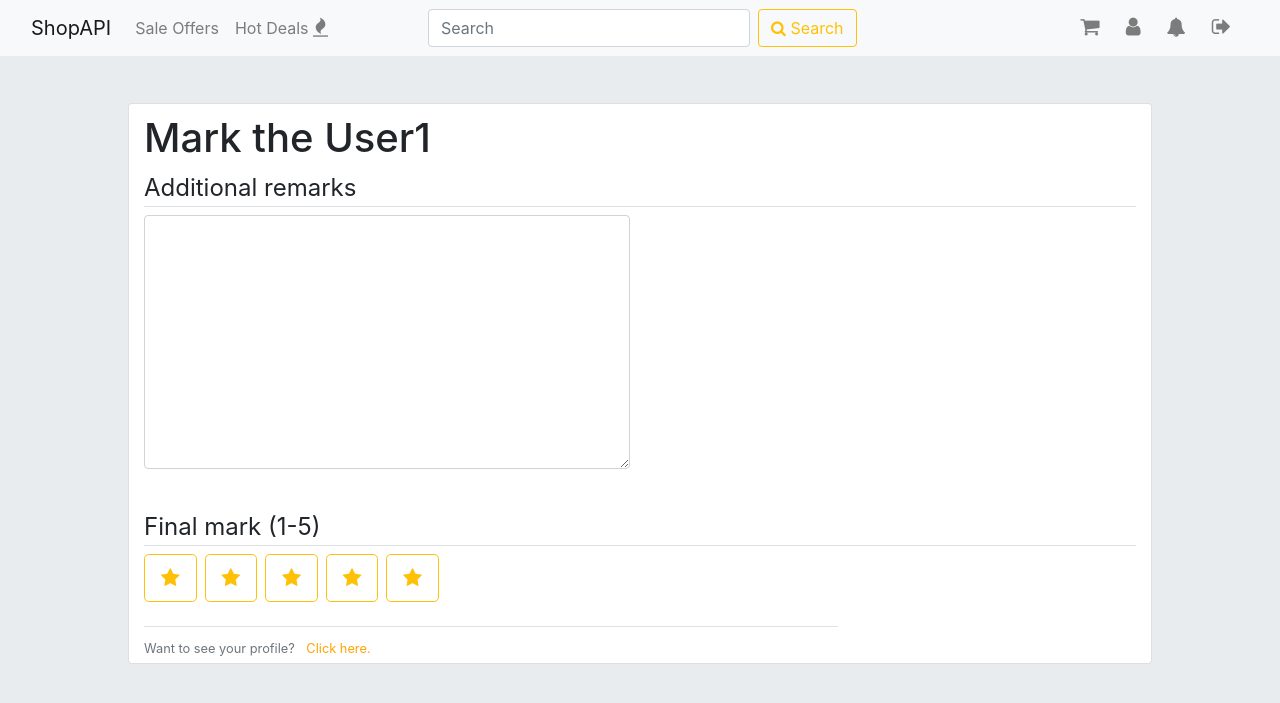
After one commit to Endrju00/shopapp, a Django app: page /stars/2/ in a window 1280 px wide. The commit adds this page. Shown: the top 703 px of the page. Run offline with Django 3.2, Linux system fonts and the light colour scheme; a user stored in the database is signed in; data comes from the database, SQL or seed files in the repository; both versions use the stored data as it was before the commit; some libraries are stand-ins or nearby versions.

Commit message:
Marking users has been added

```diff
--- a/accounts/forms.py
+++ b/accounts/forms.py
@@ -2,7 +2,7 @@ from django import forms
 from django.contrib.auth.models import User
 from django.contrib.auth.forms import UserCreationForm
 
-from .models import CartMembership, Order, OrderMembership
+from .models import CartMembership, Order, OrderMembership, Mark
 
 
 class UserRegisterForm(UserCreationForm):
@@ -28,3 +28,13 @@ class OrderForm(forms.ModelForm):
     class Meta:
         model = Order
         exclude = ['buyer', 'order_items', 'status']
+
+
+class MarkForm(forms.ModelForm):
+    def __init__(self, *args, **kwargs):
+        super(MarkForm, self).__init__(*args, **kwargs)
+        self.fields['text'].label = ""
+
+    class Meta:
+        model = Mark
+        fields = ['text']
--- /dev/null
+++ b/accounts/templates/accounts/mark.html
@@ -0,0 +1,23 @@
+{% extends 'base.html' %}
+{% load crispy_forms_tags %}
+{% block content %}
+  <div class="container card" style="margin-top: 3%; width: 100%;">
+    <h1 style="margin-top:1%;">Mark the {{marked_profile.user}}</h1>
+    <legend class="border-bottom mb-2">Additional remarks</legend>
+    <form method="post" enctype='multipart/form-data'>
+      {% csrf_token %}
+      {{form|crispy}}
+    <br><legend class="border-bottom mb-2">Final mark (1-5)</legend>
+      <button class="btn btn-outline-warning btn-lg" type="submit" name="mark" value=1 style="float: left; margin-right: 8px;"><span class="fa fa-star"></span></button>
+      <button class="btn btn-outline-warning btn-lg" type="submit" name="mark" value=2 style="float: left; margin-right: 8px;"><span class="fa fa-star"></span></button>
+      <button class="btn btn-outline-warning btn-lg" type="submit" name="mark" value=3 style="float: left; margin-right: 8px;"><span class="fa fa-star"></span></button>
+      <button class="btn btn-outline-warning btn-lg" type="submit" name="mark" value=4 style="float: left; margin-right: 8px;"><span class="fa fa-star"></span></button>
+      <button class="btn btn-outline-warning btn-lg" type="submit" name="mark" value=5 style="float: left; margin-right: 8px;"><span class="fa fa-star"></span></button>
+    </form><br>
+    <div class="border-top pt-2 mb-1" style ="margin-bottom: 20px;">
+      <small class="text-muted">
+        Want to see your profile? <a class='ml-2' href="{% url 'profile' user.id %}">Click here.</a>
+      </small>
+    </div>
+  </div>
+{% endblock %}
--- a/accounts/templates/accounts/notification.html
+++ b/accounts/templates/accounts/notification.html
@@ -19,7 +19,10 @@
     <div style="width: inherit;">
       <form method="post" enctype='multipart/form-data'>
         {% csrf_token %}
-        <button class="btn btn-outline-warning" type="submit" name="item_delivered" value={{notification.id}}><span class="fa fa-trash-o"></span> Item has been delivered, delete this notification</button><br><br>
+        <button class="btn btn-outline-warning" type="submit" name="item_delivered" value={{notification.id}}>
+          <span class="fa fa-trash-o"></span>
+          Item has been delivered, delete this notification and mark the user.
+        </button><br><br>
       </form>
     </div>
     {% endif %}
--- a/accounts/views.py
+++ b/accounts/views.py
@@ -7,7 +7,7 @@ from django.contrib.auth.decorators import login_required
 from django.core.paginator import Paginator
 
 from .models import Profile, CartMembership, OrderMembership, Order, Notification
-from .forms import CartForm, OrderForm, UserRegisterForm
+from .forms import CartForm, OrderForm, UserRegisterForm, MarkForm
 from items.models import SaleOffer, Item
 
 # Create your views here.
@@ -170,7 +170,7 @@ def notification(request, notification_id):
 
         if request.POST.get("item_delivered"):
             notification.delete()
-            return HttpResponseRedirect(reverse('profile', args=[request.user.id]))
+            return HttpResponseRedirect(reverse('mark', args=[notification.sender_id]))
 
     if request.method == 'GET':
         context = {
@@ -179,3 +179,32 @@ def notification(request, notification_id):
         }
 
         return render(request,'accounts/notification.html', context)
+
+
+@login_required
+def mark(request, user_id):
+    marked_profile = Profile.objects.get(user__id=user_id)
+    request_profile = Profile.objects.get(user=request.user)
+
+    if request.method == 'POST':
+        if request.POST.get('mark'):
+            form = MarkForm(request.POST)
+            if form.is_valid():
+                mark = form.save(commit=False)
+                mark.owner = marked_profile
+                mark.reviewer = request_profile
+                mark.value = int(request.POST.get('mark'))
+                mark.save()
+                marked_profile.rating = round((marked_profile.rating + mark.value)/2, 2)
+                marked_profile.save()
+
+
+        return HttpResponseRedirect(reverse('profile', args=[request.user.id]))
+
+    else:
+        context = {
+            'marked_profile': marked_profile,
+            'form': MarkForm(),
+        }
+
+        return render(request, 'accounts/mark.html', context)
--- a/shop/urls.py
+++ b/shop/urls.py
@@ -32,6 +32,7 @@ urlpatterns = [
     path('cart/', accounts_views.cart, name='cart'),
     path('order/<int:order_id>', accounts_views.order, name='order'),
     path('notification/<int:notification_id>/', accounts_views.notification, name='notification'),
+    path('stars/<int:user_id>/', accounts_views.mark, name='mark'),
     path('sales/', include('items.urls')),
     path('admin/', admin.site.urls),
 ]
```
Also changed, not shown: accounts/migrations/0025_remove_mark_sale.py (added), accounts/migrations/0026_alter_profile_rating.py (added), db.sqlite3, items/migrations/0044_alter_saleoffer_exp_date.py (added), items/migrations/0045_alter_saleoffer_exp_date.py (added).
